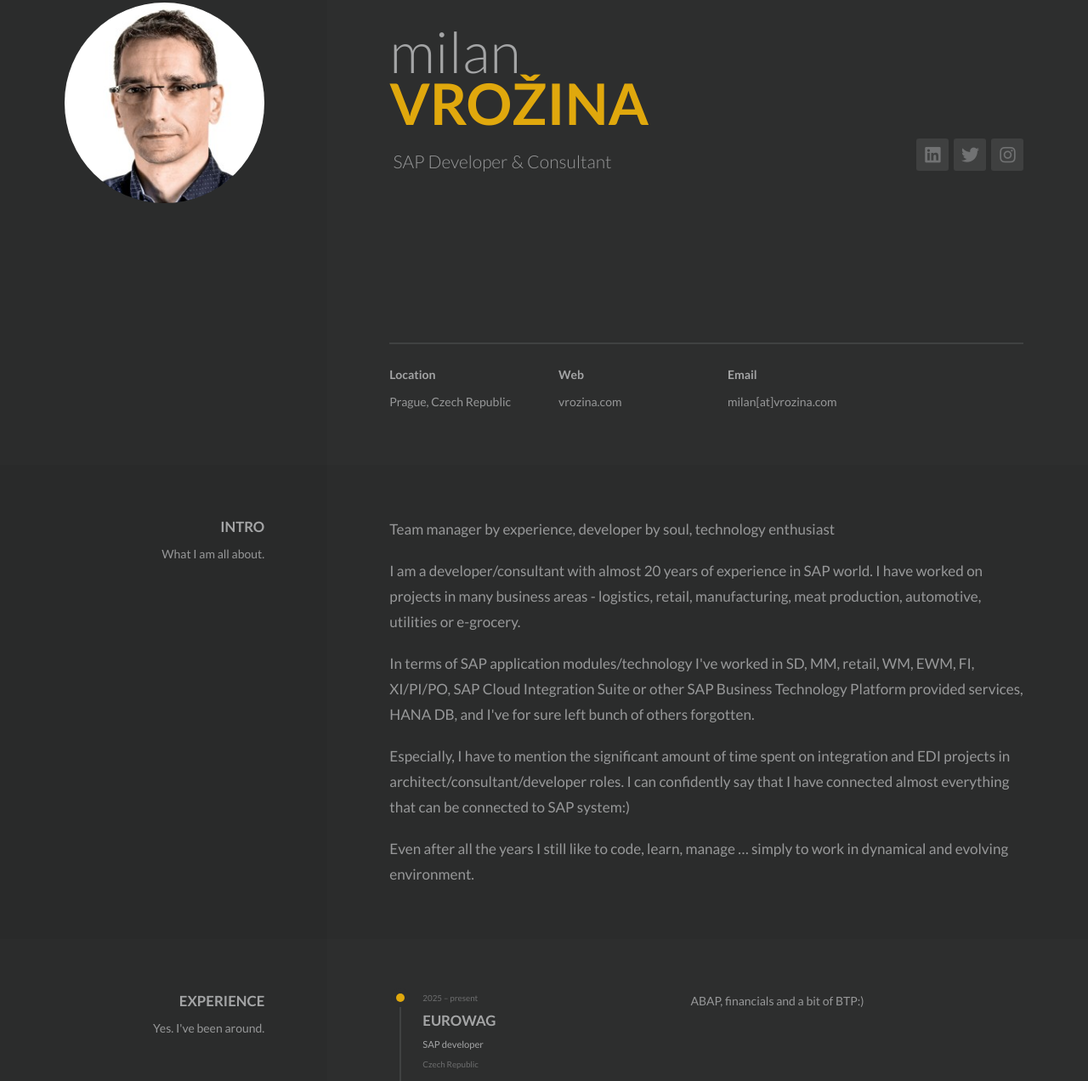
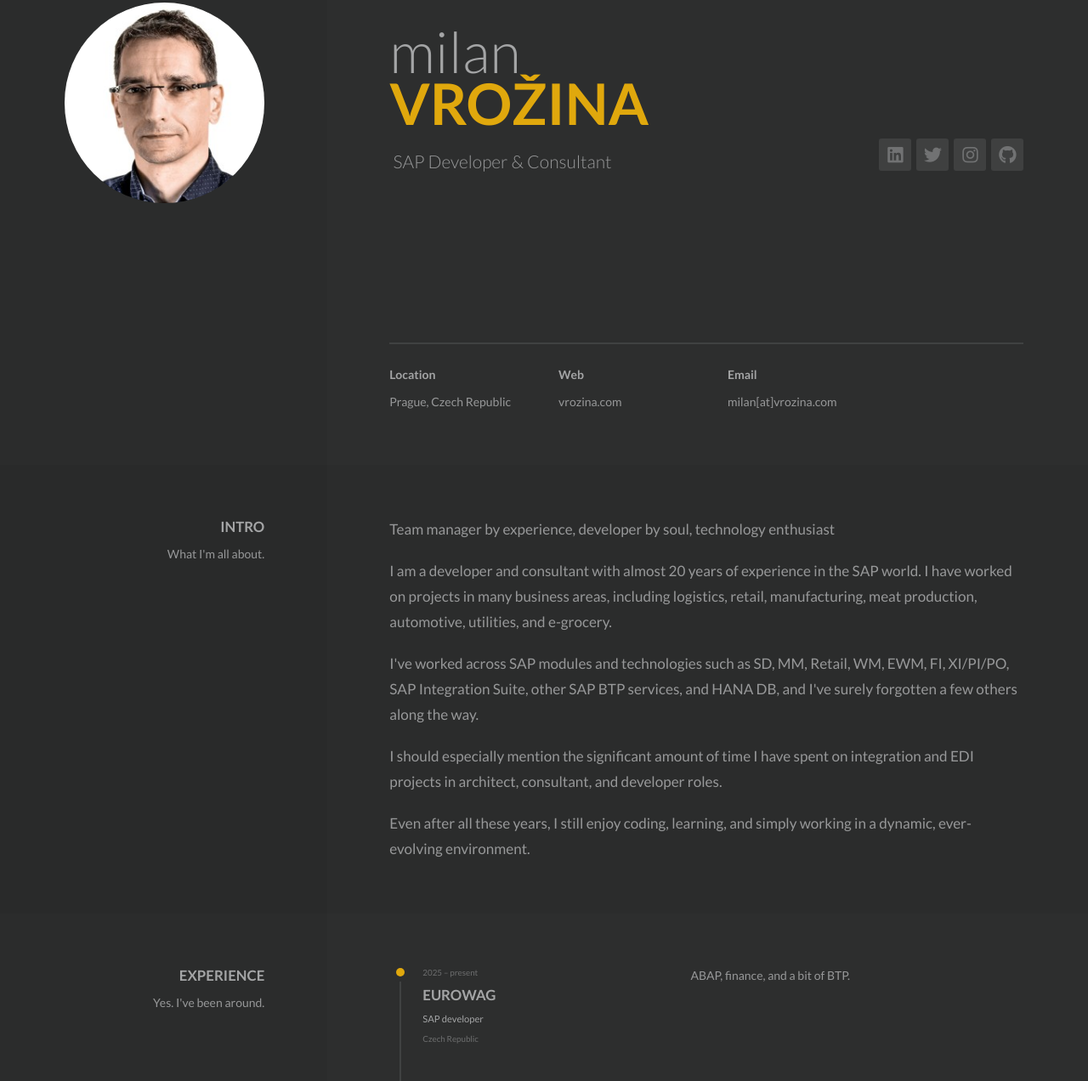
Before and after one commit to vroomi/vrozina.com, a plain HTML site: page index.html in a window 1280 px wide. Shown: the part 253-1525 px from the top of the page at 85% size. Drawn offline with Linux system fonts and the light colour scheme.

Commit message:
add github button & text changes

```diff
--- a/index.html
+++ b/index.html
@@ -138,6 +138,11 @@
                                                     <i class="fab  fa-lg  fa-instagram"></i>
                                                 </a>
                                             </li>
+                                            <li class="a-header">
+                                                <a href="https://github.com/vroomi" target="_blank" class="c-social-button  t-social-button">
+                                                    <i class="fab  fa-lg  fa-github"></i>
+                                                </a>
+                                            </li>
                                         </ul><!-- /c-header__social-buttons -->
 
                                     </div><!-- /c-header__top -->
@@ -222,7 +227,7 @@
                                     Intro
                                 </h2>
                                 <div class="o-content__body  o-section__description">
-                                    What I am all about.
+                                    What I'm all about.
                                 </div>
                             </div>
                         </header><!-- /o-section__header -->
@@ -236,16 +241,16 @@
                                             Team manager by experience, developer by soul, technology enthusiast
                                         </p>
                                         <p>
-                                            I am a developer/consultant with almost 20 years of experience in SAP world. I have worked on projects in many business areas - logistics, retail, manufacturing, meat production, automotive, utilities or e-grocery.
+                                            I am a developer and consultant with almost 20 years of experience in the SAP world. I have worked on projects in many business areas, including logistics, retail, manufacturing, meat production, automotive, utilities, and e-grocery.
                                         </p>
                                         <p>
-                                            In terms of SAP application modules/technology I've worked in SD, MM, retail, WM, EWM, FI, XI/PI/PO, SAP Cloud Integration Suite or other SAP Business Technology Platform provided services, HANA DB, and I've for sure left bunch of others forgotten.
+                                            I've worked across SAP modules and technologies such as SD, MM, Retail, WM, EWM, FI, XI/PI/PO, SAP Integration Suite, other SAP BTP services, and HANA DB, and I've surely forgotten a few others along the way.
                                         </p>
                                         <p>
-                                            Especially, I have to mention the significant amount of time spent on integration and EDI projects in architect/consultant/developer roles. I can confidently say that I have connected almost everything that can be connected to SAP system:)
+                                            I should especially mention the significant amount of time I have spent on integration and EDI projects in architect, consultant, and developer roles.
                                         </p>
                                         <p>
-                                            Even after all the years I still like to code, learn, manage … simply to work in dynamical and evolving environment.
+                                            Even after all these years, I still enjoy coding, learning, and simply working in a dynamic, ever-evolving environment.
                                         </p>
                                     </div>
                                 </div>
@@ -307,7 +312,7 @@
                                             </div>
                                             <div class="o-grid__col-md-7">
                                                 <p>
-                                                    ABAP, financials and a bit of BTP:)
+                                                    ABAP, finance, and a bit of BTP.
                                                 </p>
                                             </div>
                                         </div><!-- /o-grid -->
@@ -649,7 +654,7 @@
                                     Photos
                                 </h2>
                                 <div class="o-content__body  o-section__description">
-                                    Occasionally I'll take a picture...
+                                    Occasionally I take a picture...
                                 </div>
                             </div>
                         </header><!-- /o-section__header -->
```
